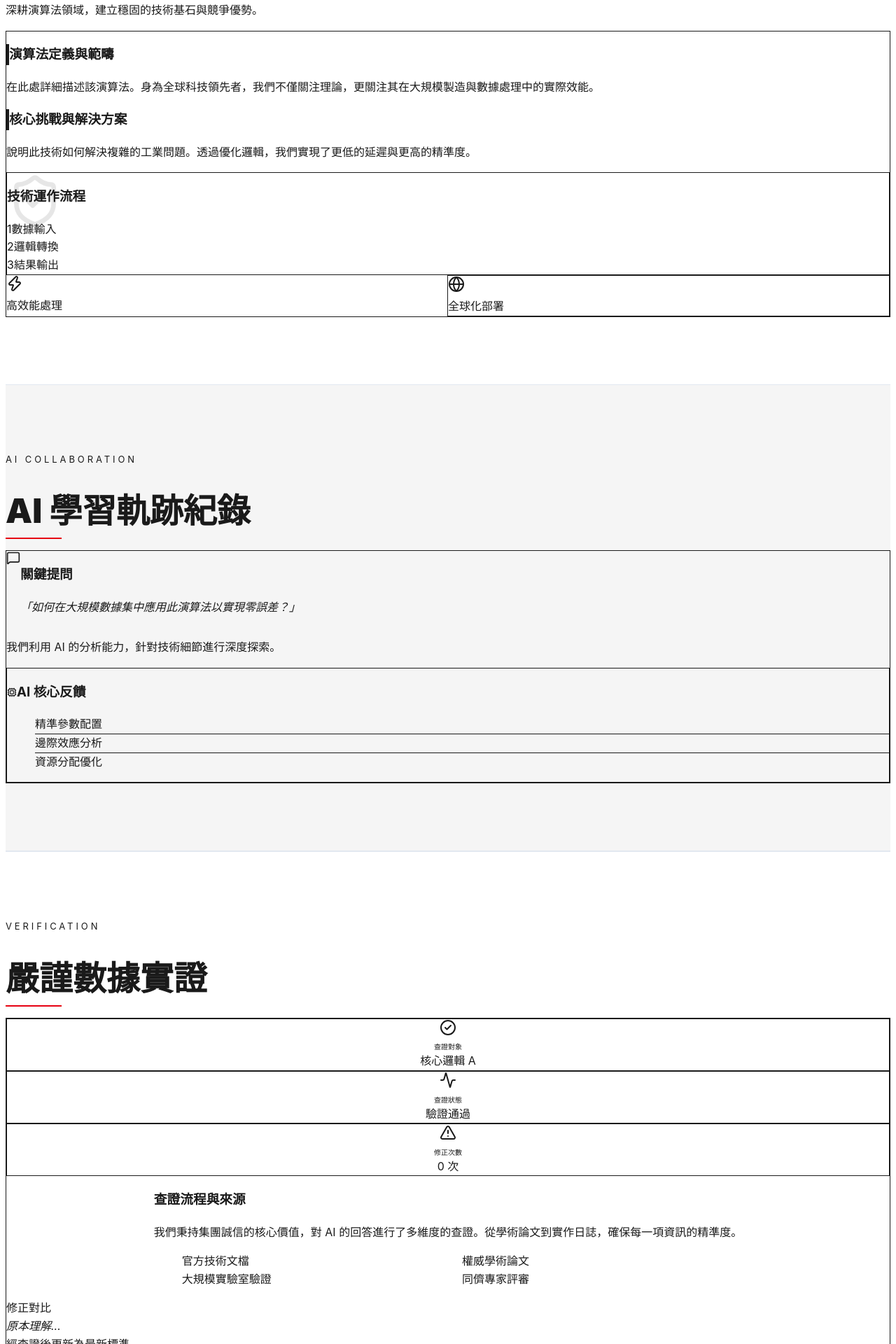
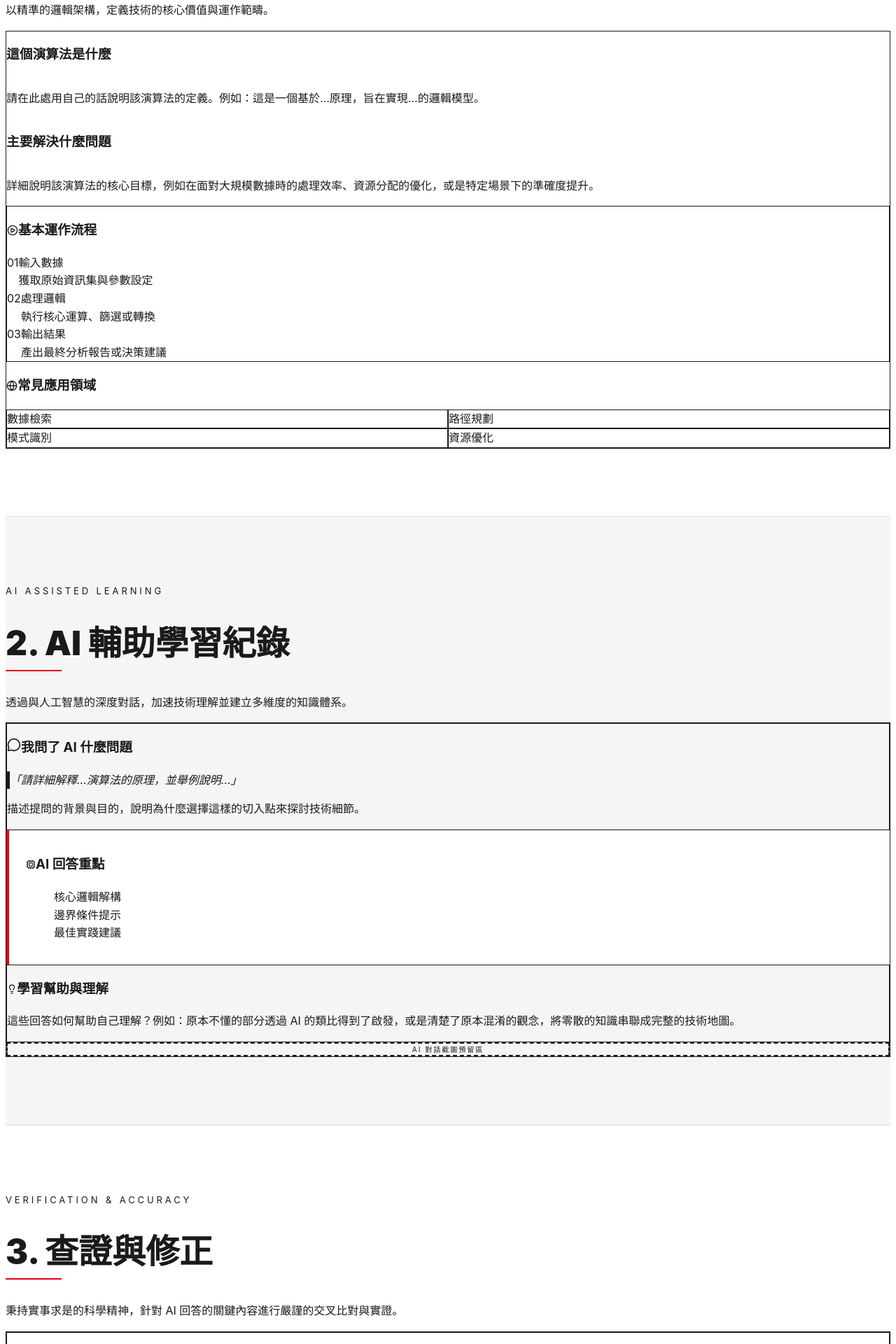
Before and after one commit to 111316031/RLHF-FINAL, a React (Vite) app: page / in a window 1280 px wide. Shown: the part 880-2800 px from the top of the page at 70% size. Built offline with nearby package versions, Linux system fonts and the light colour scheme.

Commit message:
Content: Realignment with task requirements (Hon Hai Style)

```diff
--- a/src/components/AILearningRecord.tsx
+++ b/src/components/AILearningRecord.tsx
@@ -1,42 +1,63 @@
-import { MessageSquare, Cpu } from 'lucide-react';
+import { MessageCircle, Cpu, Lightbulb } from 'lucide-react';
 import Section from './Section';
 
 const AILearningRecord = () => {
   return (
     <Section
       id="ai-record"
-      title="AI 學習軌跡紀錄"
-      badge="AI Collaboration"
+      title="2. AI 輔助學習紀錄"
+      badge="AI Assisted Learning"
       isAlt
+      subtitle="透過與人工智慧的深度對話，加速技術理解並建立多維度的知識體系。"
     >
-      <div className="grid md:grid-cols-2 gap-12">
-        <div className="space-y-6">
-          <div className="flex gap-4 items-start">
-            <div className="p-3 bg-[--honhai-red] text-white">
-              <MessageSquare size={20} />
+      <div className="grid lg:grid-cols-2 gap-16">
+        <div className="space-y-12">
+          <div className="bg-white p-10 border border-slate-100 shadow-sm relative">
+             <div className="absolute top-0 left-0 w-1.5 h-full bg-[--honhai-red]" />
+             <div className="flex items-center gap-4 mb-6">
+                <div className="p-3 bg-slate-900 text-white">
+                   <MessageCircle size={20} />
                 </div>
-            <div>
-              <h3 className="text-lg font-bold text-slate-900 mb-2 uppercase">關鍵提問</h3>
-              <p className="text-slate-500 italic">「如何在大規模數據集中應用此演算法以實現零誤差？」</p>
+                <h3 className="text-xl font-black text-slate-900 uppercase">我問了 AI 什麼問題</h3>
+             </div>
+             <div className="p-6 bg-slate-50 border-l-4 border-slate-200 italic text-slate-600 mb-6">
+                「請詳細解釋...演算法的原理，並舉例說明...」
+             </div>
+             <p className="text-slate-500 text-sm leading-relaxed">
+                描述提問的背景與目的，說明為什麼選擇這樣的切入點來探討技術細節。
+             </p>
           </div>
         </div>
-          <p className="text-slate-600 leading-relaxed pl-14">
-            我們利用 AI 的分析能力，針對技術細節進行深度探索。
-          </p>
-        </div>
 
-        <div className="bg-slate-50 p-8 border border-slate-200">
-          <h3 className="text-sm font-black text-slate-400 uppercase tracking-widest mb-6 flex items-center gap-2">
-            <Cpu size={14} /> AI 核心反饋
+        <div className="space-y-8">
+           <div className="grid gap-6">
+              <div className="hh-stat-card bg-slate-900 text-white border-l-[--honhai-red]">
+                 <h3 className="text-xs font-black text-[--honhai-red] uppercase tracking-widest mb-4 flex items-center gap-2">
+                    <Cpu size={14} /> AI 回答重點
                  </h3>
-          <ul className="space-y-4">
-            {['精準參數配置', '邊際效應分析', '資源分配優化'].map(item => (
-              <li key={item} className="flex items-center gap-3 text-slate-700 font-bold border-b border-slate-200 pb-2 last:border-0">
-                 <div className="w-1.5 h-1.5 bg-[--honhai-red]" />
+                 <ul className="space-y-3">
+                    {['核心邏輯解構', '邊界條件提示', '最佳實踐建議'].map(item => (
+                      <li key={item} className="text-sm font-bold flex items-center gap-3">
+                         <div className="w-1 h-1 bg-[--honhai-red]" />
                          {item}
                       </li>
                     ))}
                  </ul>
+              </div>
+
+              <div className="bg-white p-8 border border-slate-100 shadow-sm">
+                 <h3 className="text-xs font-black text-slate-400 uppercase tracking-widest mb-4 flex items-center gap-2">
+                    <Lightbulb size={14} className="text-[--honhai-red]" /> 學習幫助與理解
+                 </h3>
+                 <p className="text-slate-600 leading-relaxed text-sm">
+                    這些回答如何幫助自己理解？例如：原本不懂的部分透過 AI 的類比得到了啟發，或是清楚了原本混淆的觀念，將零散的知識串聯成完整的技術地圖。
+                 </p>
+              </div>
+           </div>
+
+           <div className="h-48 border-2 border-dashed border-slate-200 flex flex-col items-center justify-center text-slate-300">
+              <span className="text-[10px] font-black uppercase tracking-[0.2em]">AI 對話截圖預留區</span>
+           </div>
         </div>
       </div>
     </Section>
--- a/src/components/AlgorithmIntro.tsx
+++ b/src/components/AlgorithmIntro.tsx
@@ -1,59 +1,69 @@
-import { ShieldCheck, Zap, Globe } from 'lucide-react';
+import { ShieldCheck, Cpu, PlayCircle, Globe } from 'lucide-react';
 import Section from './Section';
 
 const AlgorithmIntro = () => {
   return (
     <Section
       id="intro"
-      title="核心技術介紹"
-      badge="Core Technology"
-      subtitle="深耕演算法領域，建立穩固的技術基石與競爭優勢。"
+      title="1. 演算法介紹"
+      badge="Algorithm Introduction"
+      subtitle="以精準的邏輯架構，定義技術的核心價值與運作範疇。"
     >
       <div className="grid lg:grid-cols-2 gap-16">
-        <div className="space-y-10">
+        <div className="space-y-12">
           <div>
-            <h3 className="text-xl font-bold text-slate-900 border-l-4 border-[--honhai-red] pl-4 mb-4">演算法定義與範疇</h3>
-            <p className="text-slate-600 leading-relaxed">
-              在此處詳細描述該演算法。身為全球科技領先者，我們不僅關注理論，更關注其在大規模製造與數據處理中的實際效能。
+            <div className="flex items-center gap-3 mb-4">
+               <div className="w-1.5 h-6 bg-[--honhai-red]" />
+               <h3 className="text-xl font-black text-slate-900 uppercase">這個演算法是什麼</h3>
+            </div>
+            <p className="text-slate-600 leading-relaxed text-lg pl-5">
+              請在此處用自己的話說明該演算法的定義。例如：這是一個基於...原理，旨在實現...的邏輯模型。
             </p>
           </div>
           <div>
-            <h3 className="text-xl font-bold text-slate-900 border-l-4 border-[--honhai-red] pl-4 mb-4">核心挑戰與解決方案</h3>
-            <p className="text-slate-600 leading-relaxed">
-              說明此技術如何解決複雜的工業問題。透過優化邏輯，我們實現了更低的延遲與更高的精準度。
+            <div className="flex items-center gap-3 mb-4">
+               <div className="w-1.5 h-6 bg-[--honhai-red]" />
+               <h3 className="text-xl font-black text-slate-900 uppercase">主要解決什麼問題</h3>
+            </div>
+            <p className="text-slate-600 leading-relaxed pl-5">
+              詳細說明該演算法的核心目標，例如在面對大規模數據時的處理效率、資源分配的優化，或是特定場景下的準確度提升。
             </p>
           </div>
         </div>
 
-        <div className="grid gap-8">
-          <div className="bg-slate-50 p-8 border border-slate-100 relative group overflow-hidden">
-            <div className="absolute top-0 right-0 p-4 opacity-10 group-hover:scale-110 transition-transform">
-              <ShieldCheck size={80} />
-            </div>
-            <h3 className="text-lg font-black text-slate-900 mb-6 flex items-center gap-2 uppercase tracking-widest">
-              技術運作流程
+        <div className="space-y-8">
+          <div className="bg-slate-50 p-8 border border-slate-100">
+            <h3 className="text-sm font-black text-[--honhai-red] uppercase tracking-widest mb-6 flex items-center gap-2">
+              <PlayCircle size={16} /> 基本運作流程
             </h3>
-            <div className="space-y-4">
-              {['數據輸入', '邏輯轉換', '結果輸出'].map((step, i) => (
-                <div key={i} className="flex items-center gap-4">
-                  <span className="w-8 h-8 rounded-full bg-[--honhai-red] text-white flex items-center justify-center font-bold text-sm">
-                    {i + 1}
-                  </span>
-                  <span className="text-slate-700 font-bold">{step}</span>
+            <div className="space-y-6">
+              {[
+                { label: '輸入數據', desc: '獲取原始資訊集與參數設定' },
+                { label: '處理邏輯', desc: '執行核心運算、篩選或轉換' },
+                { label: '輸出結果', desc: '產出最終分析報告或決策建議' }
+              ].map((step, i) => (
+                <div key={i} className="flex gap-4">
+                   <span className="text-2xl font-black text-slate-200">0{i+1}</span>
+                   <div>
+                      <div className="font-bold text-slate-900">{step.label}</div>
+                      <div className="text-xs text-slate-500 mt-1">{step.desc}</div>
+                   </div>
                 </div>
               ))}
             </div>
           </div>
 
-          <div className="flex gap-4">
-             <div className="flex-1 bg-[--honhai-charcoal] p-6 text-white">
-                <Zap size={24} className="text-[--honhai-red] mb-4" />
-                <div className="text-sm font-bold uppercase tracking-widest">高效能處理</div>
-             </div>
-             <div className="flex-1 bg-slate-100 p-6 text-slate-900 border border-slate-200">
-                <Globe size={24} className="text-[--honhai-red] mb-4" />
-                <div className="text-sm font-bold uppercase tracking-widest">全球化部署</div>
-             </div>
+          <div className="bg-[--honhai-charcoal] p-8 text-white">
+            <h3 className="text-sm font-black text-[--honhai-red] uppercase tracking-widest mb-6 flex items-center gap-2">
+              <Globe size={16} /> 常見應用領域
+            </h3>
+            <div className="grid grid-cols-2 gap-4">
+              {['數據檢索', '路徑規劃', '模式識別', '資源優化'].map(tag => (
+                <div key={tag} className="text-xs font-bold border border-white/10 px-3 py-2 hover:bg-[--honhai-red] transition-colors cursor-default">
+                  {tag}
+                </div>
+              ))}
+            </div>
           </div>
         </div>
       </div>
--- a/src/components/VerificationCorrection.tsx
+++ b/src/components/VerificationCorrection.tsx
@@ -1,55 +1,54 @@
-import { CheckCircle2, AlertTriangle } from 'lucide-react';
+import { CheckCircle2, Search, ArrowRightLeft } from 'lucide-react';
 import Section from './Section';
 
 const VerificationCorrection = () => {
   return (
     <Section
       id="verification"
-      title="嚴謹數據實證"
-      badge="Verification"
+      title="3. 查證與修正"
+      badge="Verification & Accuracy"
+      subtitle="秉持實事求是的科學精神，針對 AI 回答的關鍵內容進行嚴謹的交叉比對與實證。"
     >
-      <div className="space-y-12">
-        <div className="grid md:grid-cols-3 gap-8 text-center">
-           {[
-             { label: '查證對象', val: '核心邏輯 A', icon: <CheckCircle2 className="mx-auto mb-4 text-[--honhai-red]" /> },
-             { label: '查證狀態', val: '驗證通過', icon: <Activity className="mx-auto mb-4 text-[--honhai-red]" /> },
-             { label: '修正次數', val: '0 次', icon: <AlertTriangle className="mx-auto mb-4 text-[--honhai-red]" /> }
-           ].map((item, i) => (
-             <div key={i} className="bg-slate-50 p-6 border border-slate-100">
-                {item.icon}
-                <div className="text-[10px] font-black text-slate-400 uppercase tracking-widest mb-1">{item.label}</div>
-                <div className="text-xl font-bold text-slate-900">{item.val}</div>
+      <div className="grid lg:grid-cols-3 gap-12">
+        <div className="lg:col-span-2 space-y-10">
+          <div className="bg-slate-50 p-10 border border-slate-100">
+             <div className="flex items-center gap-4 mb-6">
+                <div className="p-3 bg-slate-900 text-white">
+                   <Search size={20} />
+                </div>
+                <h3 className="text-xl font-black text-slate-900 uppercase">查證重點與確認方式</h3>
              </div>
-           ))}
+             <p className="text-slate-700 font-bold mb-6 italic border-b border-slate-200 pb-4">
+                「我選擇了 AI 回答中的一個重點：[請填寫查證內容] 進行查證。」
+             </p>
+             <p className="text-slate-600 leading-relaxed">
+                說明如何確認該資訊是否正確。是透過查閱官方技術文檔、參考權威學術論文，還是透過實際的程式碼編譯與運行來進行驗證？請列出您的查證來源與過程。
+             </p>
+          </div>
         </div>
 
-        <div className="flex flex-col md:flex-row gap-12 items-center">
-          <div className="flex-1">
-             <h3 className="text-xl font-bold text-slate-900 mb-4 uppercase">查證流程與來源</h3>
-             <p className="text-slate-600 leading-relaxed mb-6">
-                我們秉持集團誠信的核心價值，對 AI 的回答進行了多維度的查證。從學術論文到實作日誌，確保每一項資訊的精準度。
-             </p>
-             <ul className="grid grid-cols-2 gap-4">
-                {['官方技術文檔', '權威學術論文', '大規模實驗室驗證', '同儕專家評審'].map(s => (
-                  <li key={s} className="text-xs font-bold text-slate-500 flex items-center gap-2">
-                    <div className="w-1 h-1 bg-[--honhai-red]" />
-                    {s}
-                  </li>
-                ))}
-             </ul>
-          </div>
-          <div className="w-full md:w-1/3 bg-slate-900 p-8 text-white">
-             <div className="text-sm font-black text-[--honhai-red] uppercase tracking-widest mb-4">修正對比</div>
-             <div className="space-y-4">
-                <div className="text-xs text-slate-400 italic">原本理解...</div>
-                <div className="text-lg font-bold">經查證後更新為最新標準。</div>
-             </div>
-          </div>
+        <div className="space-y-6">
+           <div className="bg-[--honhai-charcoal] p-8 text-white relative overflow-hidden">
+              <div className="absolute top-0 right-0 p-4 opacity-10">
+                 <ArrowRightLeft size={60} />
+              </div>
+              <h3 className="text-sm font-black text-[--honhai-red] uppercase tracking-widest mb-6">理解修正對比</h3>
+              <div className="space-y-6 relative z-10">
+                 <div>
+                    <span className="text-[10px] font-black text-slate-400 uppercase tracking-widest block mb-2">修正前</span>
+                    <p className="text-sm text-slate-300 line-through decoration-red-500/50 decoration-2">原本以為該演算法在...情況下會...</p>
+                 </div>
+                 <div className="h-px bg-slate-800 w-full" />
+                 <div>
+                    <span className="text-[10px] font-black text-[--honhai-red] uppercase tracking-widest block mb-2">修正後</span>
+                    <p className="text-lg font-bold text-white">後來確認最新標準應為...</p>
+                 </div>
+              </div>
+           </div>
         </div>
       </div>
     </Section>
   );
 };
 
-import { Activity } from 'lucide-react';
 export default VerificationCorrection;
```
Also changed, not shown: src/components/ApplicationCase.tsx (+34 -24 lines), src/components/LearningReflection.tsx (+39 -17 lines), src/components/VisualExplanation.tsx (+23 -14 lines). Lines whose indentation alone changed are shown as unchanged.
